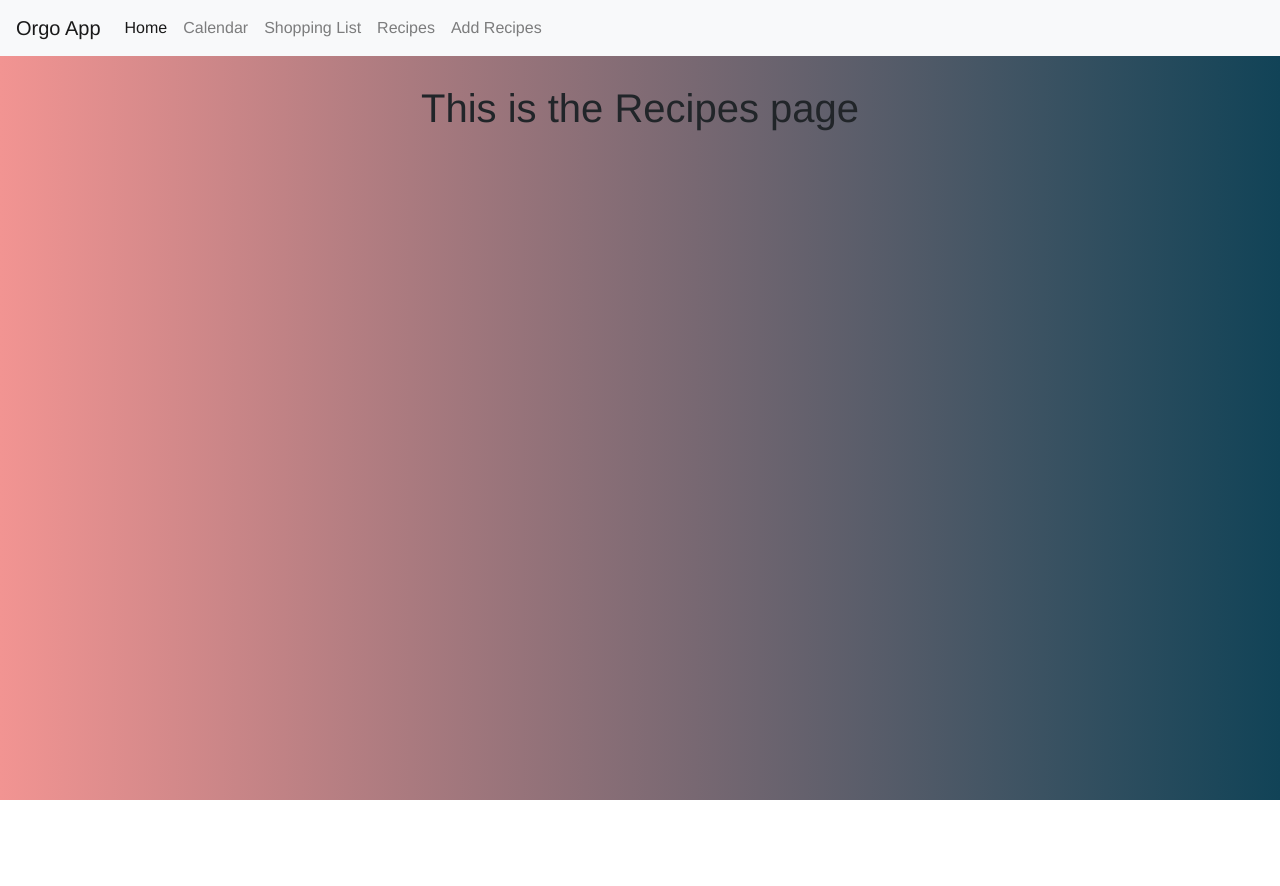
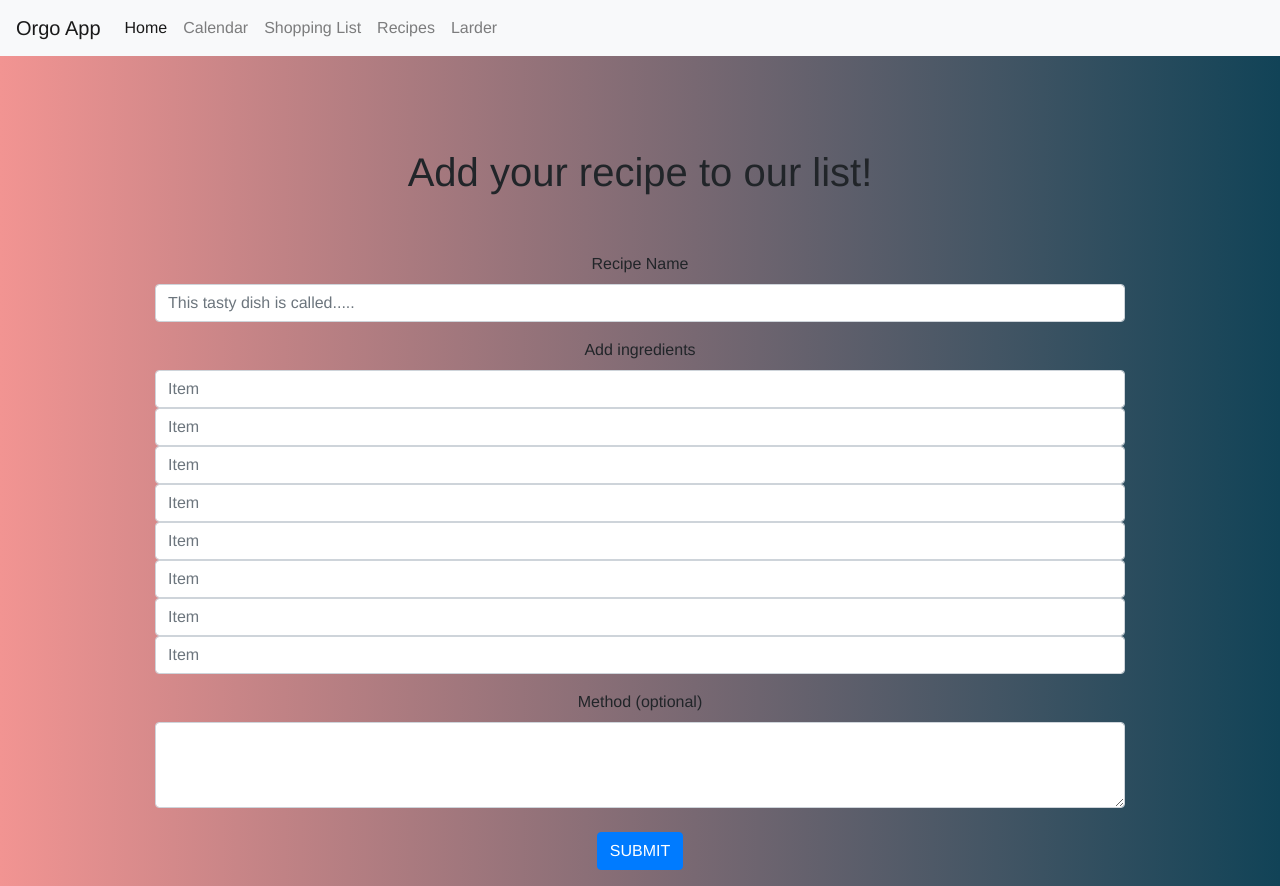
Before and after one commit to benward83/orgo_app, a Vue app in the folder frontend/: page /recipes in a window 1280 px wide. Before the commit the page ends 800 px from the top, so only its background shows below. Built offline with nearby package versions, Linux system fonts and the light colour scheme.

Commit message:
[Frontend] Changes made to vocabulary and larder.vue added

```diff
--- a/frontend/src/components/Navbar.vue
+++ b/frontend/src/components/Navbar.vue
@@ -18,7 +18,7 @@
         <router-link to="/recipes"><a class="nav-link" href="#">Recipes</a></router-link>
       </li>
       <li class="nav-item">
-        <router-link to="/ingredients"><a class="nav-link" href="#">Add Recipes</a></router-link>
+        <router-link to="/larder"><a class="nav-link" href="#">Larder</a></router-link>
       </li>
     </ul>
     <!-- <span class="navbar-text">
--- a/frontend/src/components/IngredientForm.vue
+++ b/frontend/src/components/RecipeForm.vue
@@ -12,14 +12,14 @@
   </div>
   <div class="form-group">
     <label for="exampleFormControlSelect2">Add ingredients</label>
-    <input class="form-control" type="text" placeholder="Recipe item">
-    <input class="form-control" type="text" placeholder="Recipe item">
-    <input class="form-control" type="text" placeholder="Recipe item">
-    <input class="form-control" type="text" placeholder="Recipe item">
-    <input class="form-control" type="text" placeholder="Recipe item">
-    <input class="form-control" type="text" placeholder="Recipe item">
-    <input class="form-control" type="text" placeholder="Recipe item">
-    <input class="form-control" type="text" placeholder="Recipe item">
+    <input class="form-control" type="text" placeholder="Item">
+    <input class="form-control" type="text" placeholder="Item">
+    <input class="form-control" type="text" placeholder="Item">
+    <input class="form-control" type="text" placeholder="Item">
+    <input class="form-control" type="text" placeholder="Item">
+    <input class="form-control" type="text" placeholder="Item">
+    <input class="form-control" type="text" placeholder="Item">
+    <input class="form-control" type="text" placeholder="Item">
   </div>
   <div class="form-group">
     <label for="exampleFormControlTextarea1">Method (optional)</label>
--- a/frontend/src/router/index.js
+++ b/frontend/src/router/index.js
@@ -24,9 +24,9 @@ const routes = [
     component: () => import('../views/Recipes.vue'),
   },
   {
-    path: '/ingredients',
-    name: 'Ingredients',
-    component: () => import('../views/Ingredients.vue'),
+    path: '/larder',
+    name: 'Larder',
+    component: () => import('../views/Larder.vue'),
   },
   {
     path: '/shopping',
--- a/frontend/src/views/Home.vue
+++ b/frontend/src/views/Home.vue
@@ -4,10 +4,10 @@
     <div class="card-deck">
       <div class="card" style="width: 18rem;">
         <div class="card-body">
-          <h5 class="card-title">Ingredients</h5>
+          <h5 class="card-title">Larder</h5>
           <img class="card-img-top" src="../assets/Ingredients.jpg">
           <p class="card-text"></p>
-          <router-link to="/ingredients">Ingredients</router-link> |
+          <router-link to="/larder">Larder</router-link> |
 
         </div>
       </div>
--- a/frontend/src/views/Ingredients.vue
+++ b/frontend/src/views/Larder.vue
@@ -1,8 +1,7 @@
 <template>
-<div class="ingredients">
+<div class="larder">
 <Navbar />
 <br>
-<IngredientForm />
 
 </div>
 </template>
@@ -10,13 +9,11 @@
 <script>
 
 import Navbar from '@/components/Navbar.vue';
-import IngredientForm from '@/components/IngredientForm.vue';
 
 export default {
-  name: 'ingredients',
+  name: 'larder',
   components: {
     Navbar,
-    IngredientForm,
   },
 
 };
--- a/frontend/src/views/Recipes.vue
+++ b/frontend/src/views/Recipes.vue
@@ -2,18 +2,20 @@
   <div id="recipes">
     <Navbar />
     <br>
-    <h1>This is the Recipes page</h1>
+    <RecipeForm />
   </div>
 </template>
 
 <script>
 
 import Navbar from '@/components/Navbar.vue';
+import RecipeForm from '@/components/RecipeForm.vue';
 
 export default {
   name: 'recipes',
   components: {
     Navbar,
+    RecipeForm,
   },
 
 };
```
Also changed, not shown: 1 other file (tests, documents, lock files or other folders).
